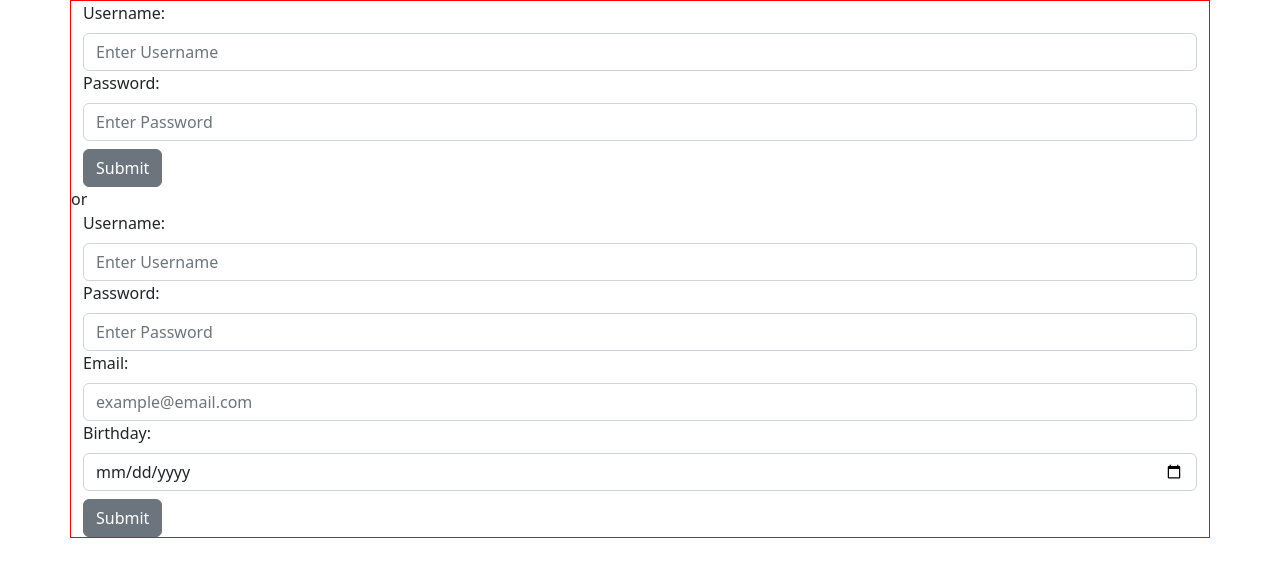
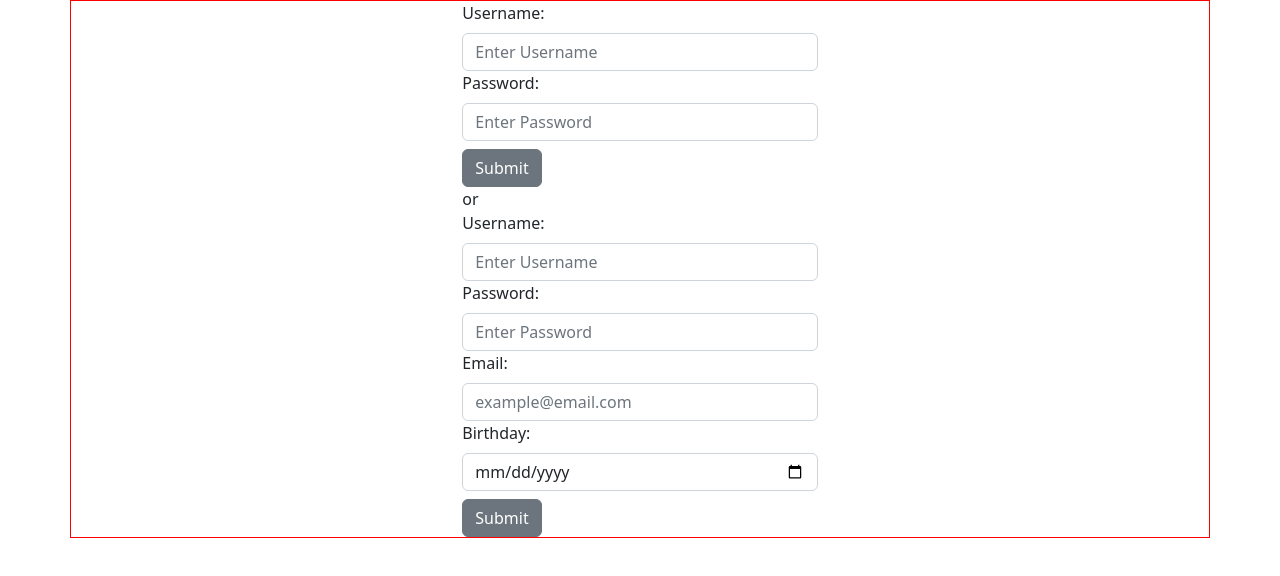
Before and after one commit to stepweaver/myFlix-client, a React (Vite) app: page / in a window 1280 px wide. Shown: the top 576 px of the page. Built offline with nearby package versions, Linux system fonts and the light colour scheme.

Commit message:
Update main-view.jsx
Add columns and center content

```diff
--- a/src/components/main-view/main-view.jsx
+++ b/src/components/main-view/main-view.jsx
@@ -1,6 +1,6 @@
 import React from 'react';
 import { useState, useEffect } from 'react';
-import { Row } from 'react-bootstrap';
+import { Row, Col } from 'react-bootstrap';
 
 import { MovieCard } from '../movie-card/movie-card';
 import { MovieView } from '../movie-view/movie-view';
@@ -42,9 +42,9 @@ export const MainView = () => {
     }, [token]);
 
   return (
-    <Row>
+    <Row className='justify-content-md-center'>
       {!user ? (
-        <>
+        <Col md={4}>
           <LoginView
             onLoggedIn={(user, token) => {
               setUser(user);
@@ -53,12 +53,15 @@ export const MainView = () => {
           />
           or
           <SignupView />
-        </>
+        </Col>
       ) : selectedMovie ? (
-        <MovieView
-          movieData={selectedMovie}
-          onBackClick={() => setSelectedMovie(null)}
-        />
+        <Col md={8}>
+          <MovieView
+            style={{ border: '1px solid green' }}
+            movieData={selectedMovie}
+            onBackClick={() => setSelectedMovie(null)}
+          />
+        </Col>
       ) : movies.length === 0 ? (
         <div>The list is empty!</div>
       ) : (
```
